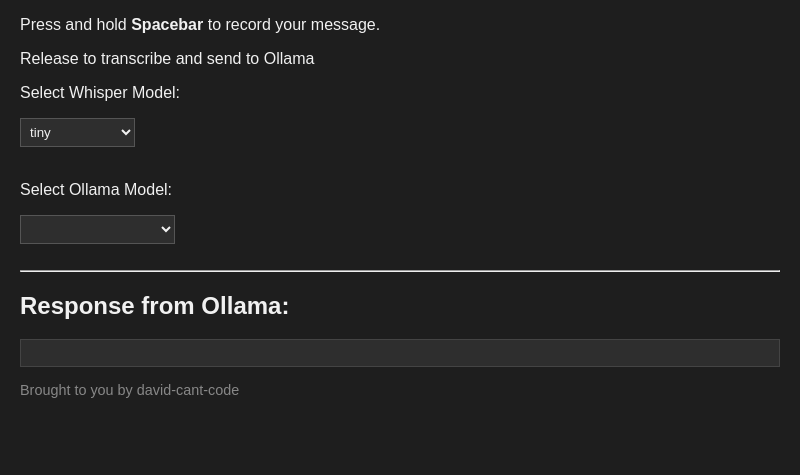
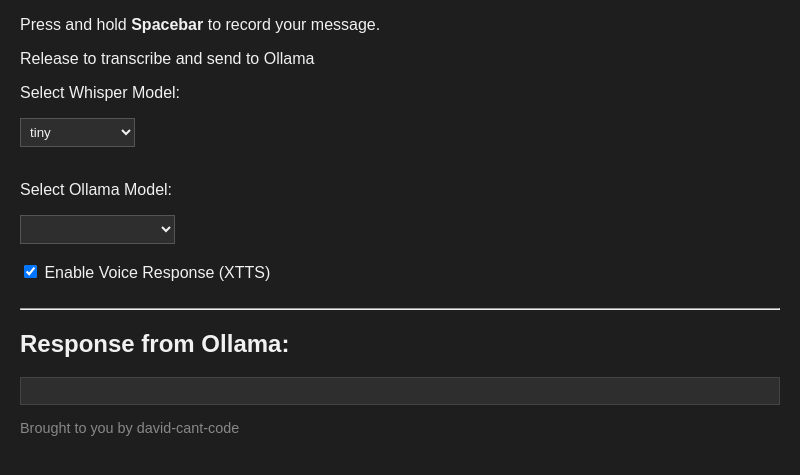
Before and after one commit to david-cant-code/ROCm-local-AI-assistant-with-Ollama-and-Whisper, an Electron app: page frontend/index.html in a window 800 px wide. Shown: the part 105-580 px from the top of the page. Drawn offline with Linux system fonts and the light colour scheme; no server answers.

Commit message:
Update index.html

```diff
--- a/frontend/index.html
+++ b/frontend/index.html
@@ -70,6 +70,12 @@
     <option disabled selected>Loading models...</option>
   </select><br><br>
 
+  <label>
+    <input type="checkbox" id="enableTTS" checked>
+    Enable Voice Response (XTTS)
+  </label>
+  <br><br>
+
   <div id="recordingStatus"></div>
   <hr>
 
```
